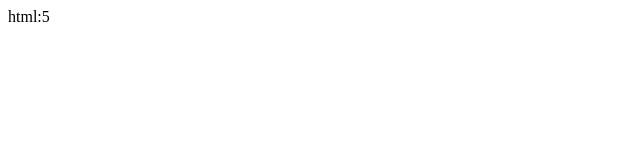
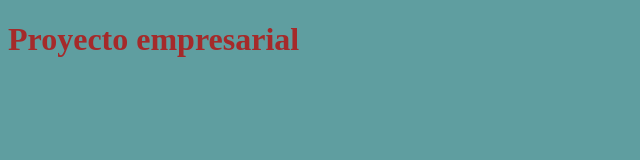
Before and after one commit to BelenHB/CursoGit, a plain HTML site: page index.html in a window 1280 px wide. Shown: the whole page, without its empty margins (0-640 px from the left). Drawn offline with Linux system fonts and the light colour scheme.

Commit message:
Párrafo y tamaño de fuente

```diff
--- /dev/null
+++ b/css/estilos.css
@@ -0,0 +1,8 @@
+body {
+    background-color: cadetblue;
+}
+
+h1 {
+    font-size: 2rem;
+    color: brown;
+}
--- a/index.html
+++ b/index.html
@@ -1 +1,14 @@
-html:5
+<!DOCTYPE html>
+<html lang="en">
+<head>
+    <meta charset="UTF-8">
+    <meta http-equiv="X-UA-Compatible" content="IE=edge">
+    <meta name="viewport" content="width=device-width, initial-scale=1.0">
+    <link rel="stylesheet" href="css/estilos.css">
+    <title>Document</title>
+</head>
+<body>
+    <h1>Proyecto empresarial</h1>
+
+</body>
+</html>
```
Also changed, not shown: js/javascript.js (added).
